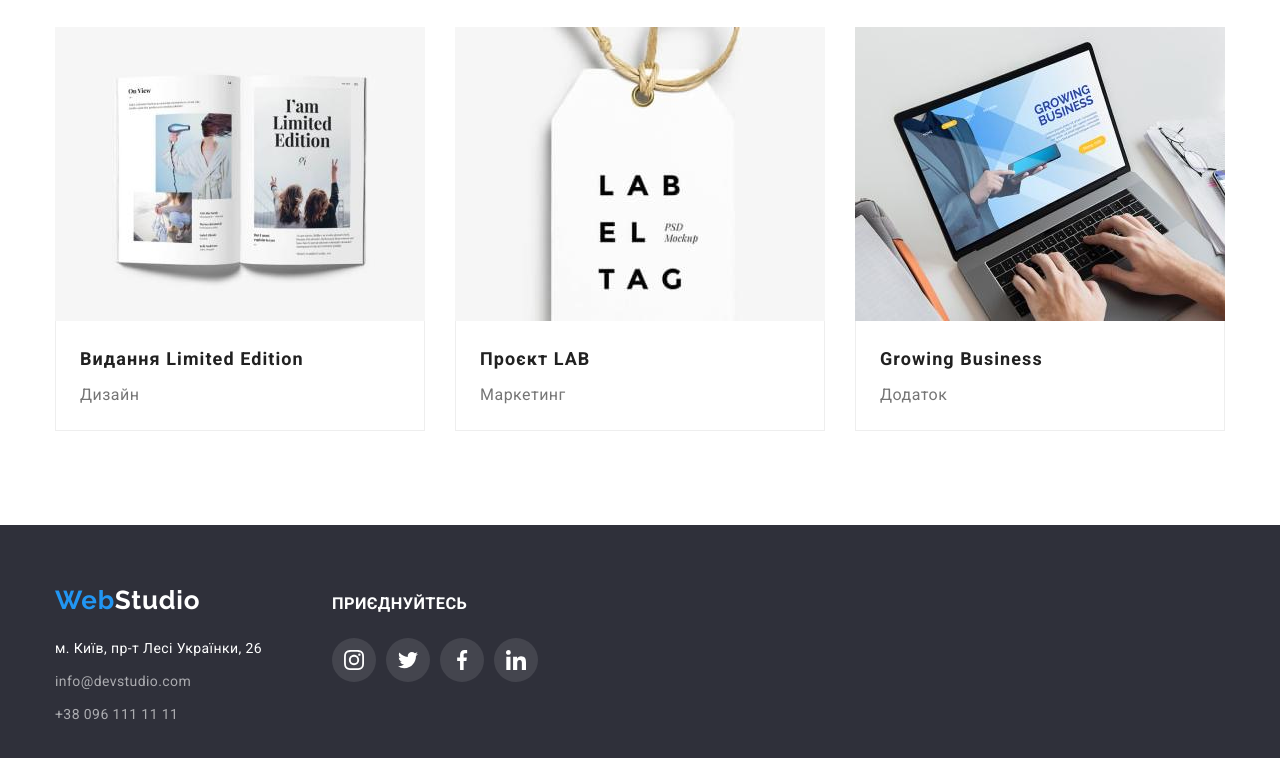
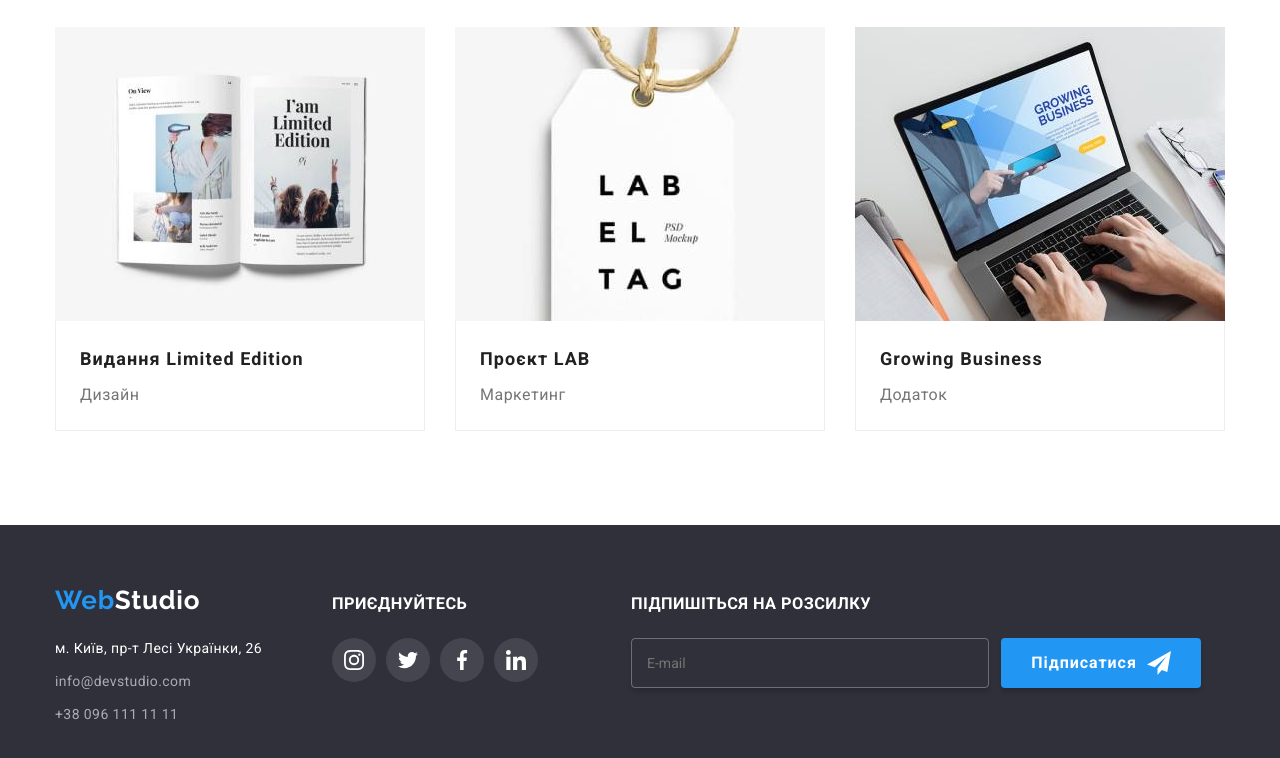
Before and after one commit to MaPa3MaTuK/goit-markup-hw-06, a plain HTML site: page portfolio.html in a window 1280 px wide. Shown: the part 1101-1859 px from the top of the page. Drawn offline with nearby package versions, Linux system fonts and the light colour scheme.

Commit message:
Update portfolio.html

```diff
--- a/portfolio.html
+++ b/portfolio.html
@@ -337,6 +337,23 @@
             </li>
           </ul>
         </div>
+        <div class="subscription">
+          <h3 class="sub-promo">Підпишіться на розсилку</h3>
+          <label class="sub-input-btn">
+            <input
+              class="sub-input"
+              name="subscription"
+              type="text"
+              placeholder="E-mail"
+            />
+            <button class="sub-btn" type="submit">
+              Підписатися
+              <svg class="icon-telegram" width="24" height="24">
+                <use href="./images/sprite.svg#telegram"></use>
+              </svg>
+            </button>
+          </label>
+        </div>
       </div>
     </footer>
   </body>
```
